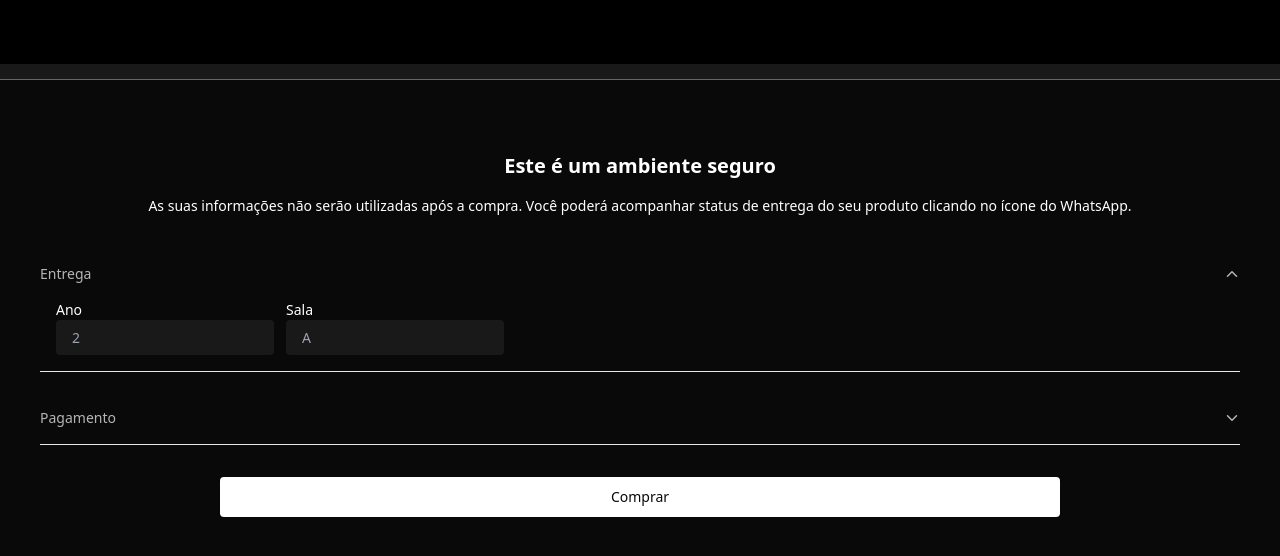
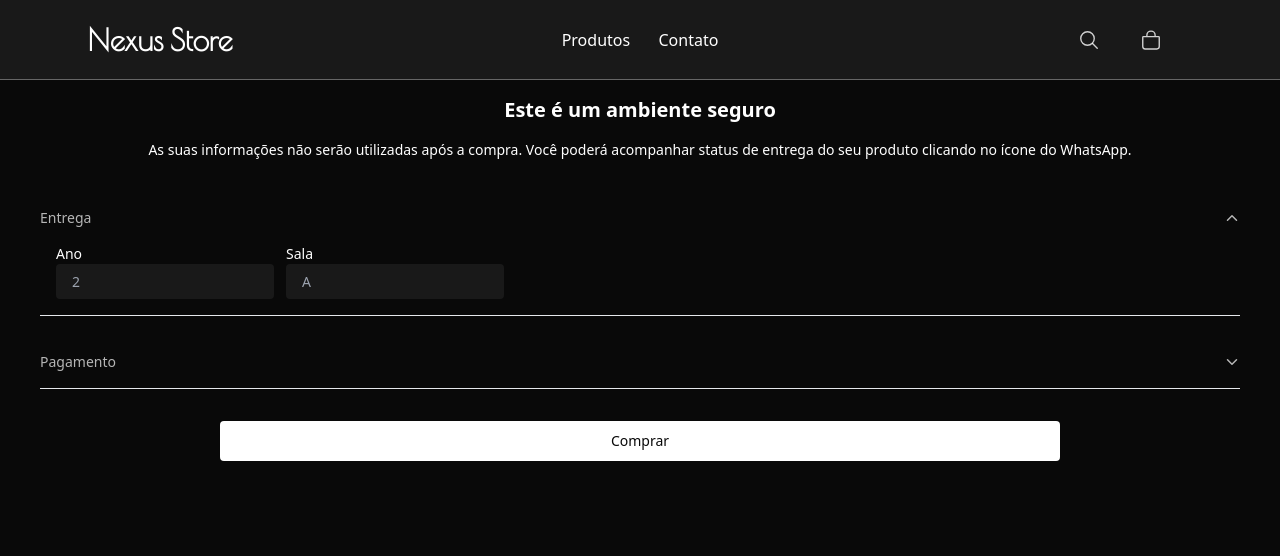
Before and after one commit to nexusprime-here/nexus_store, a Next.js app: page /checkout in a window 1280 px wide. Shown: the top 556 px of the page. Built offline with nearby package versions, Linux system fonts and the light colour scheme; no server answers; what gn-api-sdk-typescript would draw is missing.

Commit message:
implemented new header to lg screens

```diff
--- a/src/app/cart/product.tsx
+++ b/src/app/cart/product.tsx
@@ -53,7 +53,7 @@ function CartProducts() {
 						<h3 className="text-center">Total: {formatter.brl(totalPrice)}</h3>
 					</div>
 
-					<ul className="mx-4 mt-5 flex	min-h-[30%] flex-col space-y-2">
+					<ul className="mx-4 mt-5 flex min-h-[30%] flex-col space-y-2">
 						<>
 							<span className="text-center text-xs text-[rgba(var(--font-rgb),0.8)]">
 								Arraste o produto para a direita para excluir
--- a/src/globals.css
+++ b/src/globals.css
@@ -100,6 +100,12 @@ p {
 	color: rgb(var(--font-rgb));
 }
 
+::-webkit-scrollbar-thumb {
+	background-color: red;
+	border-color: rgb(var(--detail-rgb));
+	border-style: solid;
+}
+
 @media (prefers-color-scheme: white) {
 	html {
 		color-scheme: dark;
--- a/src/layout/index.tsx
+++ b/src/layout/index.tsx
@@ -20,7 +20,7 @@ function Layout({ children }: { children: React.ReactNode }) {
 		<>
 			<Header />
 
-			<div className="pt-[4.5rem] pb-24 min-h-screen flex-col items-center">
+			<div className="min-h-screen flex-col items-center pb-24 pt-[4.5rem] lg:pb-0 lg:pt-4">
 				{children}
 			</div>
 
--- a/src/layout/lg.tsx
+++ /dev/null
@@ -1,13 +0,0 @@
-function Header() {
-	return (
-		<header className="box hidden h-20 flex-row items-center justify-around border-b-[1px] sm:flex">
-			{/* <nav className="flex w-1/3 justify-evenly">{nav.desktop}</nav> */}
-
-			{/* <SearchInput /> */}
-		</header>
-	);
-}
-
-export default {
-	Header,
-};
--- /dev/null
+++ b/src/layout/lg/index.tsx
@@ -0,0 +1,24 @@
+import Link from "next/link";
+import Nav from "./nav";
+import { IoBagOutline, IoSearchOutline } from "react-icons/io5";
+
+function Header() {
+	return (
+		<header className="box hidden h-20 grid-cols-4 flex-row place-items-center items-center border-b-[1px] sm:grid">
+			<Link href="/">
+				<h1 className="font-poiret-one font-semibold">Nexus Store</h1>
+			</Link>
+
+			<Nav />
+
+			<div className="flex items-center space-x-10 [&>*]:stroke-[rgba(255,255,255,.8)]">
+				<IoSearchOutline size={22} />
+				<IoBagOutline size={22} />
+			</div>
+		</header>
+	);
+}
+
+export default {
+	Header,
+};
--- /dev/null
+++ b/src/layout/lg/nav.tsx
@@ -0,0 +1,24 @@
+import Link from "next/link";
+
+const links = [
+	{
+		name: "Produtos",
+		href: "/products",
+	},
+	{
+		name: "Contato",
+		href: "/contact",
+	},
+];
+
+export default function Nav() {
+	return (
+		<nav className="col-span-2 flex w-1/3 justify-evenly underline-offset-2 [&>.active]:font-normal [&>a]:font-thin hover:[&>a]:underline">
+			{links.map((l, i) => (
+				<Link href={l.href} key={i}>
+					{l.name}
+				</Link>
+			))}
+		</nav>
+	);
+}
--- /dev/null
+++ b/src/layout/sm/header.tsx
@@ -0,0 +1,52 @@
+"use client";
+
+import Link from "next/link";
+import { IoLogoWhatsapp } from "react-icons/io5";
+import Search from "./search";
+import { useEffect, useState } from "react";
+
+function Header() {
+	const [opacity, setOpacity] = useState(0);
+
+	useEffect(() => {
+		const handleScroll = () => {
+			setOpacity(window.scrollY);
+		};
+
+		window.addEventListener("scroll", handleScroll);
+
+		return () => {
+			window.removeEventListener("scroll", handleScroll);
+		};
+	}, []);
+
+	const Contact = () => (
+		<Link
+			prefetch
+			href="/contact"
+			className="flex h-[45px] w-[45px] flex-col items-center justify-center rounded text-[--font-rgb]"
+		>
+			<IoLogoWhatsapp size={28} />
+		</Link>
+	);
+
+	return (
+		<header
+			className={`fixed top-0 z-10 h-16 w-full sm:hidden`}
+			style={{
+				background: `rgba(0,0,0,${opacity / 100})`,
+			}}
+		>
+			<div className="static flex h-16 flex-row items-center justify-evenly sm:hidden">
+				<h2 className="font-poiret-one text-[1.5rem] font-semibold">
+					Nexus Store
+				</h2>
+
+				<Search />
+				<Contact />
+			</div>
+		</header>
+	);
+}
+
+export default Header;
--- a/src/layout/sm/index.tsx
+++ b/src/layout/sm/index.tsx
@@ -1,34 +1,5 @@
-import Search from "./search";
-import Link from "next/link";
-import { IoLogoWhatsapp } from "react-icons/io5";
 import Nav from "./nav";
-
-function Header() {
-	const Contact = () => {
-		return (
-			<Link
-				prefetch
-				href="/contact"
-				className="flex h-[45px] w-[45px] flex-col items-center justify-center rounded text-[--font-rgb]"
-			>
-				<IoLogoWhatsapp size={28} />
-			</Link>
-		);
-	};
-
-	return (
-		<header className="fixed top-0 z-10 h-16 w-full bg-black">
-			<div className="static flex h-16 flex-row items-center justify-evenly sm:hidden">
-				<h2 className="font-['Poiret_One',cursive] text-[1.5rem] font-bold">
-					Nexus Store
-				</h2>
-
-				<Search />
-				<Contact />
-			</div>
-		</header>
-	);
-}
+import Header from "./header";
 
 export default {
 	Header,
--- a/src/layout/sm/nav.tsx
+++ b/src/layout/sm/nav.tsx
@@ -1,10 +1,10 @@
-'use client';
+"use client";
 
 import TouchableIcon, { CleanIconsType } from "@components/TouchableIcon";
 import Link from "next/link";
 import { usePathname } from "next/navigation";
 
-const links = new Array<{ name: string, href: string, icon: CleanIconsType }>(
+const links = new Array<{ name: string; href: string; icon: CleanIconsType }>(
 	{
 		name: "Início",
 		href: "/",
@@ -28,19 +28,27 @@ export default function Nav() {
 	return (
 		<div className="fixed bottom-0 left-0 w-full sm:relative">
 			<nav className="box m-3.5 flex h-14 flex-row justify-around rounded-xl border-[1px] py-[5px] sm:hidden">
-				{links.map((l) => (
+				{links.map((l) => {
+					const isActive =
+						l.href.length != 1
+							? pathname.startsWith(l.href)
+							: pathname == l.href;
+
+					return (
 						<Link
 							prefetch
 							href={l.href}
 							key={l.href}
-						className="flex h-[45px] w-[45px] flex-col items-center justify-center rounded text-[--font-rgb]"
+							data-active={isActive}
+							className="flex h-[45px] w-[45px] flex-col items-center justify-center rounded text-primary data-[active=false]:text-secoundary"
 						>
-						<TouchableIcon size={25} type={l.icon as any} active={pathname === l.href} />
-						<p className="text-[10px] font-extralight text-current">
+							<TouchableIcon size={25} type={l.icon as any} active={isActive} />
+							<p className="text-current text-[10px] font-extralight">
 								{l.name}
 							</p>
 						</Link>
-				))}
+					);
+				})}
 			</nav>
 		</div>
 	);
--- a/tailwind.config.js
+++ b/tailwind.config.js
@@ -25,13 +25,16 @@ module.exports = {
 				"accordion-up": "accordion-up 0.2s ease-out",
 			},
 			colors: {
-				muted: "rgba(255,255,255,0.2)"
-			}
+				muted: "rgba(255,255,255,0.2)",
+			},
+			fontFamily: {
+				"poiret-one": "'Poiret One',cursive;",
+			},
 		},
 		textColor: {
 			primary: "white",
-			secoundary: "rgba(255,255,255,0.7)"
-		}
+			secoundary: "rgba(255,255,255,0.7)",
+		},
 	},
 	plugins: [],
-}
+};
```
Lines whose indentation alone changed are shown as unchanged.
